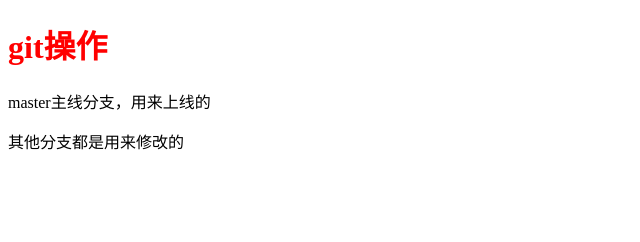
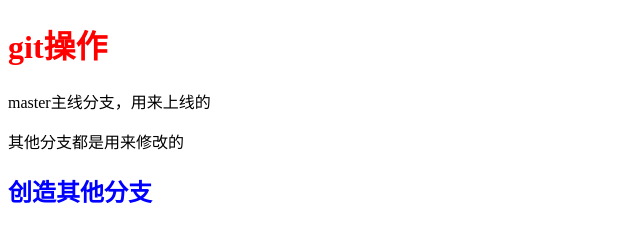
Before and after one commit to zlw1264794680/zlw, a plain HTML site: page index.html in a window 1280 px wide. Shown: the whole page, without its empty margins (0-640 px from the left). Drawn offline with Linux system fonts and the light colour scheme.

Commit message:
dev1 change2

```diff
--- a/index.css
+++ b/index.css
@@ -1,3 +1,6 @@
 h1{
     color:red;
 }
+h2{
+    color:blue;
+}
--- a/index.html
+++ b/index.html
@@ -10,5 +10,6 @@
     <h1>git操作</h1>
     <p>master主线分支，用来上线的</p>
     <p>其他分支都是用来修改的</p>
+    <h2>创造其他分支</h2>
 </body>
 </html>
```
